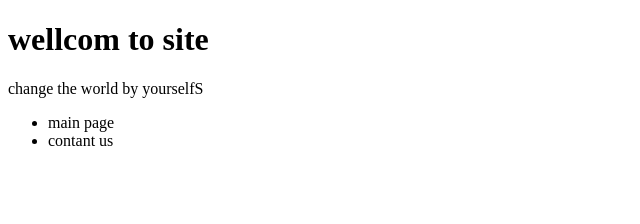
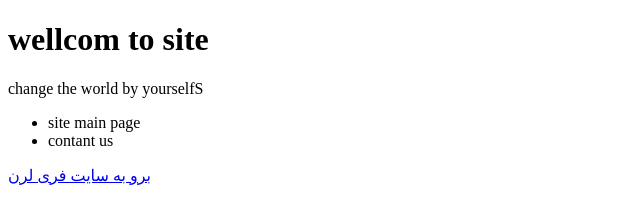
Before and after one commit to missmirzavand/yws, a plain HTML site: page index.html in a window 1280 px wide. Shown: the whole page, without its empty margins (0-640 px from the left). Drawn offline with Linux system fonts and the light colour scheme.

Commit message:
change btr

```diff
--- a/index.html
+++ b/index.html
@@ -9,9 +9,11 @@
     <h1>wellcom to site</h1>
     <p>change the world by yourselfS</p>
     <ul>
-        <li>main page</li>
+        <li>site main page</li>
         <li>contant us</li>
 
+
     </ul>
+    <a href="https://free-learn.ir">برو به سایت فری لرن</a>
 </body>
 </html>
```
